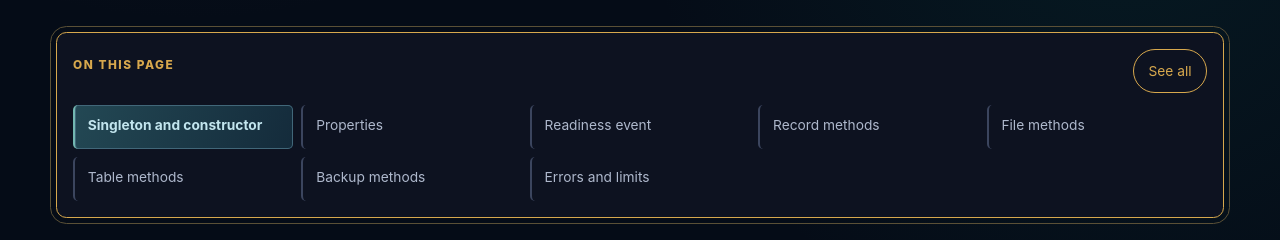
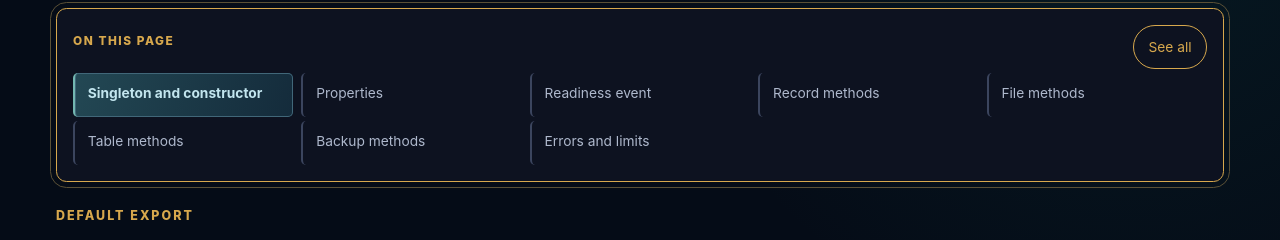
Before and after one commit to TheWizardNexus/DBOPFS, a website: page docs/api.html in a window 1280 px wide. Shown: the part 522-762 px from the top of the page. Drawn offline with Linux system fonts and the light colour scheme.

Commit message:
Tighten spacing around topic selectors

```diff
--- a/docs/assets/site.css
+++ b/docs/assets/site.css
@@ -800,9 +800,9 @@ pre code{
 .docs-layout{
     align-items:start;
     display:grid;
-    gap:var(--space-7);
+    gap:var(--space-5);
     grid-template-columns:minmax(0,1fr);
-    padding-block:var(--space-7) var(--space-8);
+    padding-block:var(--space-5) var(--space-8);
 }
 
 .toc{
@@ -821,7 +821,7 @@ pre code{
     justify-content:space-between;
     align-items:center;
     gap:var(--space-3);
-    margin-bottom:var(--space-3);
+    margin-bottom:var(--space-1);
 }
 
 .toc-toolbar h2{margin:0}
@@ -851,7 +851,7 @@ pre code{
 .toc ul{
     display:grid;
     grid-template-columns:repeat(5,minmax(0,1fr));
-    gap:var(--space-2);
+    gap:var(--space-1) var(--space-2);
     list-style:none;
     margin:0;
     padding:0;
```
